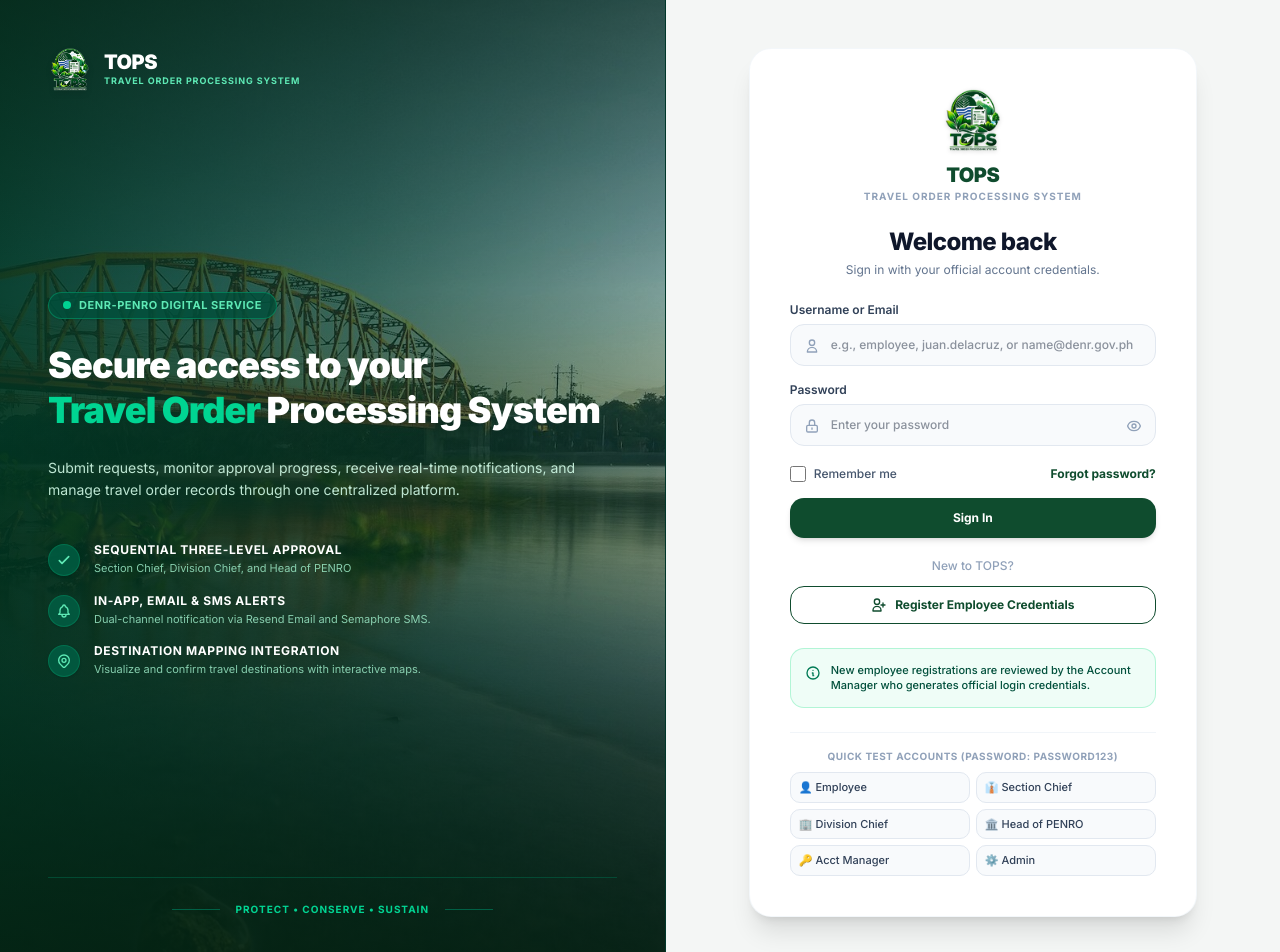
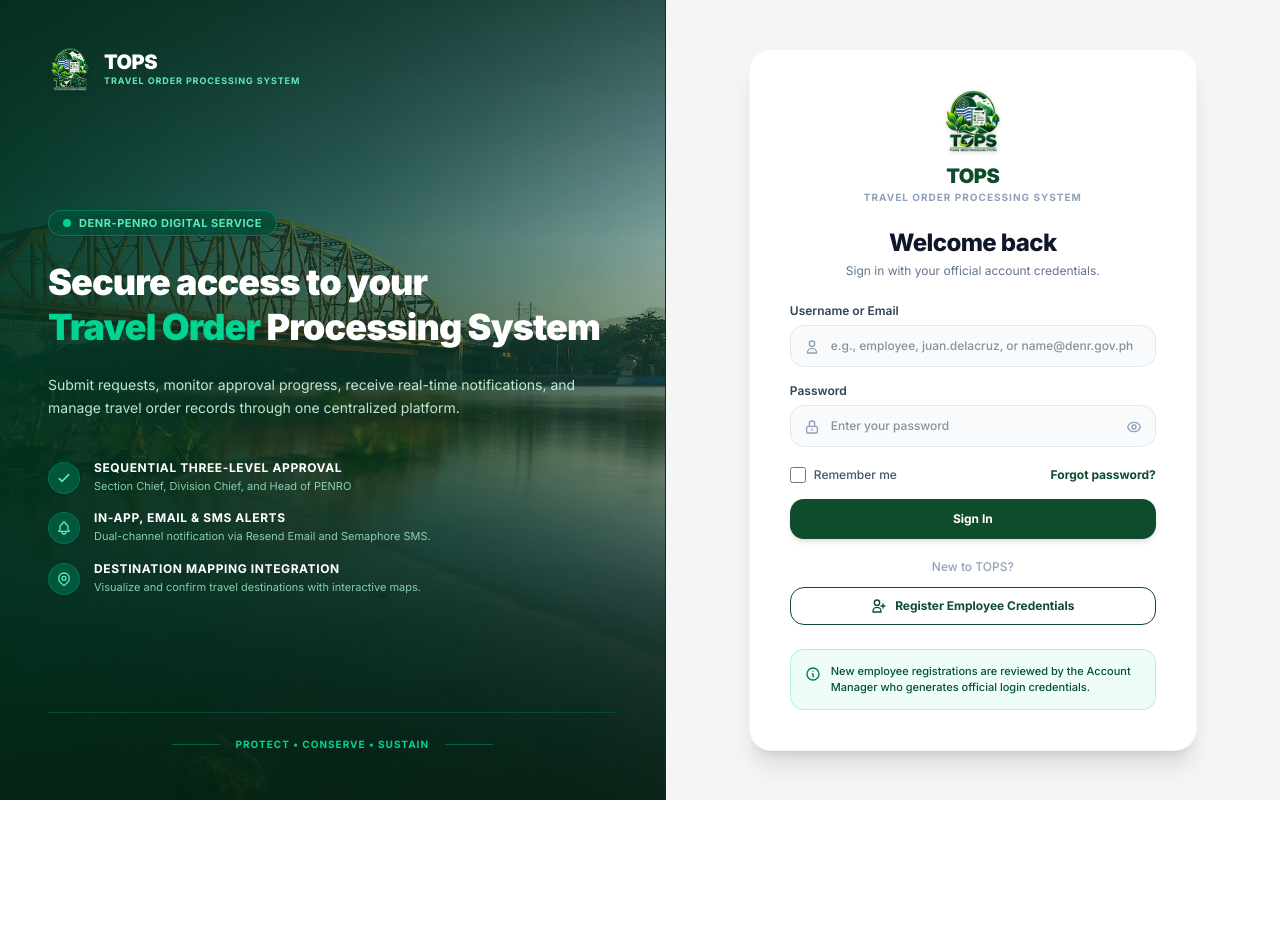
Before and after one commit to RosBoyboy/TA-System, a Next.js app: page /login in a window 1280 px wide. Shown: the top 952 px of the page. After the commit the page ends 800 px from the top, so only its background shows below. Built offline with nearby package versions, Linux system fonts and the light colour scheme.

Commit message:
security and remove for test accounts

```diff
--- a/src/app/(auth)/login/page.tsx
+++ b/src/app/(auth)/login/page.tsx
@@ -73,10 +73,6 @@ function LoginForm() {
     }
   };
 
-  const handleQuickLogin = (demoUsername: string) => {
-    setIdentifier(demoUsername);
-    setPassword('password123');
-  };
 
   return (
     <div className="min-h-screen bg-[#F4F6F5] flex flex-col lg:flex-row font-sans text-slate-800">
@@ -331,56 +327,7 @@ function LoginForm() {
             <span className="leading-snug font-medium">New employee registrations are reviewed by the Account Manager who generates official login credentials.</span>
           </div>
 
-          {/* Quick Demo Test Buttons */}
-          <div className="mt-6 pt-4 border-t border-slate-100">
-            <span className="block text-[10px] font-bold text-slate-400 uppercase tracking-wider mb-2 text-center">
-              Quick Test Accounts (Password: password123)
-            </span>
-            <div className="grid grid-cols-2 gap-1.5 text-[11px]">
-              <button
-                type="button"
-                onClick={() => handleQuickLogin('employee')}
-                className="px-2 py-1.5 bg-slate-50 text-slate-700 rounded-lg hover:bg-emerald-50 font-medium text-left border border-slate-200 truncate cursor-pointer"
-              >
-                👤 Employee
-              </button>
-              <button
-                type="button"
-                onClick={() => handleQuickLogin('sectionchief')}
-                className="px-2 py-1.5 bg-slate-50 text-slate-700 rounded-lg hover:bg-emerald-50 font-medium text-left border border-slate-200 truncate cursor-pointer"
-              >
-                👔 Section Chief
-              </button>
-              <button
-                type="button"
-                onClick={() => handleQuickLogin('divchief')}
-                className="px-2 py-1.5 bg-slate-50 text-slate-700 rounded-lg hover:bg-emerald-50 font-medium text-left border border-slate-200 truncate cursor-pointer"
-              >
-                🏢 Division Chief
-              </button>
-              <button
-                type="button"
-                onClick={() => handleQuickLogin('headpenro')}
-                className="px-2 py-1.5 bg-slate-50 text-slate-700 rounded-lg hover:bg-emerald-50 font-medium text-left border border-slate-200 truncate cursor-pointer"
-              >
-                🏛️ Head of PENRO
-              </button>
-              <button
-                type="button"
-                onClick={() => handleQuickLogin('acctmgr')}
-                className="px-2 py-1.5 bg-slate-50 text-slate-700 rounded-lg hover:bg-emerald-50 font-medium text-left border border-slate-200 truncate cursor-pointer"
-              >
-                🔑 Acct Manager
-              </button>
-              <button
-                type="button"
-                onClick={() => handleQuickLogin('admin')}
-                className="px-2 py-1.5 bg-slate-50 text-slate-700 rounded-lg hover:bg-emerald-50 font-medium text-left border border-slate-200 truncate cursor-pointer"
-              >
-                ⚙️ Admin
-              </button>
-            </div>
-          </div>
+
         </div>
       </div>
     </div>
--- a/src/app/api/admin/audit-logs/route.ts
+++ b/src/app/api/admin/audit-logs/route.ts
@@ -15,6 +15,14 @@ export async function GET(req: Request) {
     const session = await getServerSession(authOptions);
     if (!session || !session.user) {
       return NextResponse.json({ success: false, error: 'Unauthorized' }, { status: 401 });
+    }
+
+    const userRole = (session.user as any)?.role;
+    if (userRole !== 'ADMIN') {
+      return NextResponse.json(
+        { success: false, error: 'Forbidden. System Administrator access required.' },
+        { status: 403 }
+      );
     }
 
     const url = new URL(req.url);
--- a/src/app/api/admin/test-sms/route.ts
+++ b/src/app/api/admin/test-sms/route.ts
@@ -8,6 +8,14 @@ export async function POST(req: Request) {
     const session = await getServerSession(authOptions);
     if (!session?.user) {
       return NextResponse.json({ success: false, error: 'Unauthorized' }, { status: 401 });
+    }
+
+    const userRole = (session.user as any)?.role;
+    if (userRole !== 'ADMIN') {
+      return NextResponse.json(
+        { success: false, error: 'Forbidden. System Administrator access required.' },
+        { status: 403 }
+      );
     }
 
     const { phoneNumber, message } = await req.json();
--- a/src/app/api/employees/route.ts
+++ b/src/app/api/employees/route.ts
@@ -1,4 +1,6 @@
 import { NextResponse } from 'next/server';
+import { getServerSession } from 'next-auth';
+import { authOptions } from '@/lib/auth';
 import { prisma, isDummyDbUrl } from '@/lib/prisma';
 import { createClient } from '@supabase/supabase-js';
 
@@ -21,6 +23,11 @@ const EXCLUDED_NAMES = new Set([
  */
 export async function GET() {
   try {
+    const session = await getServerSession(authOptions);
+    if (!session?.user) {
+      return NextResponse.json({ success: false, error: 'Unauthorized' }, { status: 401 });
+    }
+
     let rawEmployees: any[] = [];
 
     // Attempt 1: Query via Prisma (if direct connection is enabled)
--- a/src/app/api/travel-order/[id]/route.ts
+++ b/src/app/api/travel-order/[id]/route.ts
@@ -80,6 +80,20 @@ export async function GET(
       );
     }
 
+    // Access control: Only the owner, a team member, verifiers, or admin can access/download this Travel Order
+    const currentUserId = (session.user as any)?.id;
+    const currentUserRole = (session.user as any)?.role;
+    const isOwner = requestData.createdById === currentUserId;
+    const isTeamMember = Array.isArray(requestData.teamMembers) && requestData.teamMembers.some((m: any) => m.userId === currentUserId);
+    const isStaffOrAdmin = ['SECTION_CHIEF', 'DIVISION_CHIEF', 'HEAD_PENRO', 'ACCOUNT_MANAGER', 'ADMIN'].includes(currentUserRole);
+
+    if (!isOwner && !isTeamMember && !isStaffOrAdmin) {
+      return NextResponse.json(
+        { success: false, error: 'Forbidden. You do not have permission to view or download this Travel Order.' },
+        { status: 403 }
+      );
+    }
+
     // If docx download requested
     if (format === 'docx') {
       const docxBuffer = await generatePopulatedTravelOrderDocx(requestData as TARequestDTO);
```
